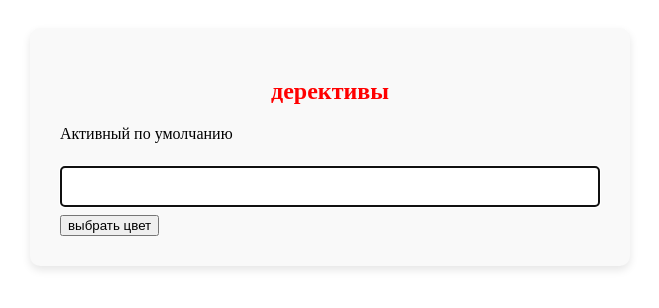
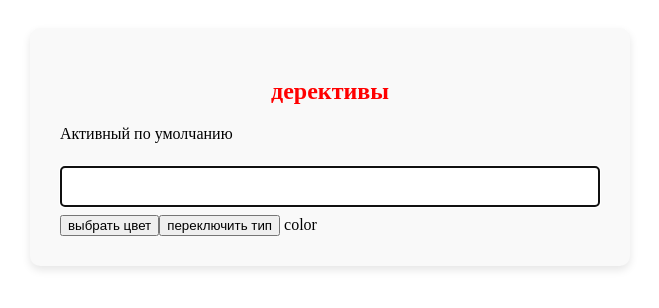
Before and after one commit to vitalay/19-direktivi, a Vue app: page / in a window 1280 px wide. Shown: the top 308 px of the page, without its empty margins (310-969 px from the left). Built offline with nearby package versions, Linux system fonts and the light colour scheme.

Commit message:
переключение типа

```diff
--- a/src/App.vue
+++ b/src/App.vue
@@ -3,12 +3,14 @@
 <template>
  <div class="container">
   <div class="card">
-   <h2 v-color:color="myColor"> дерективы </h2>
+   <h2 v-color:[type]="myColor"> дерективы </h2>
    <label for="int">Активный по умолчанию</label>
    <div class="form-control">
     <input v-focus type="text" id="int" >
    </div>
    <button class="btn" @click="myColor = 'green'">выбрать цвет</button>
+   <button class="btn" @click="type = type === 'color' ? 'backgroundColor' : 'color'">переключить тип</button>
+    {{ type }}
   </div>
  </div>
 </template>
@@ -20,7 +22,8 @@ import colorDirective from './colorDirectives.js'
 export default {
   data() {
     return {
-      myColor: 'red'
+      myColor: 'red',
+      type: 'color'
     }
   },
 
```
